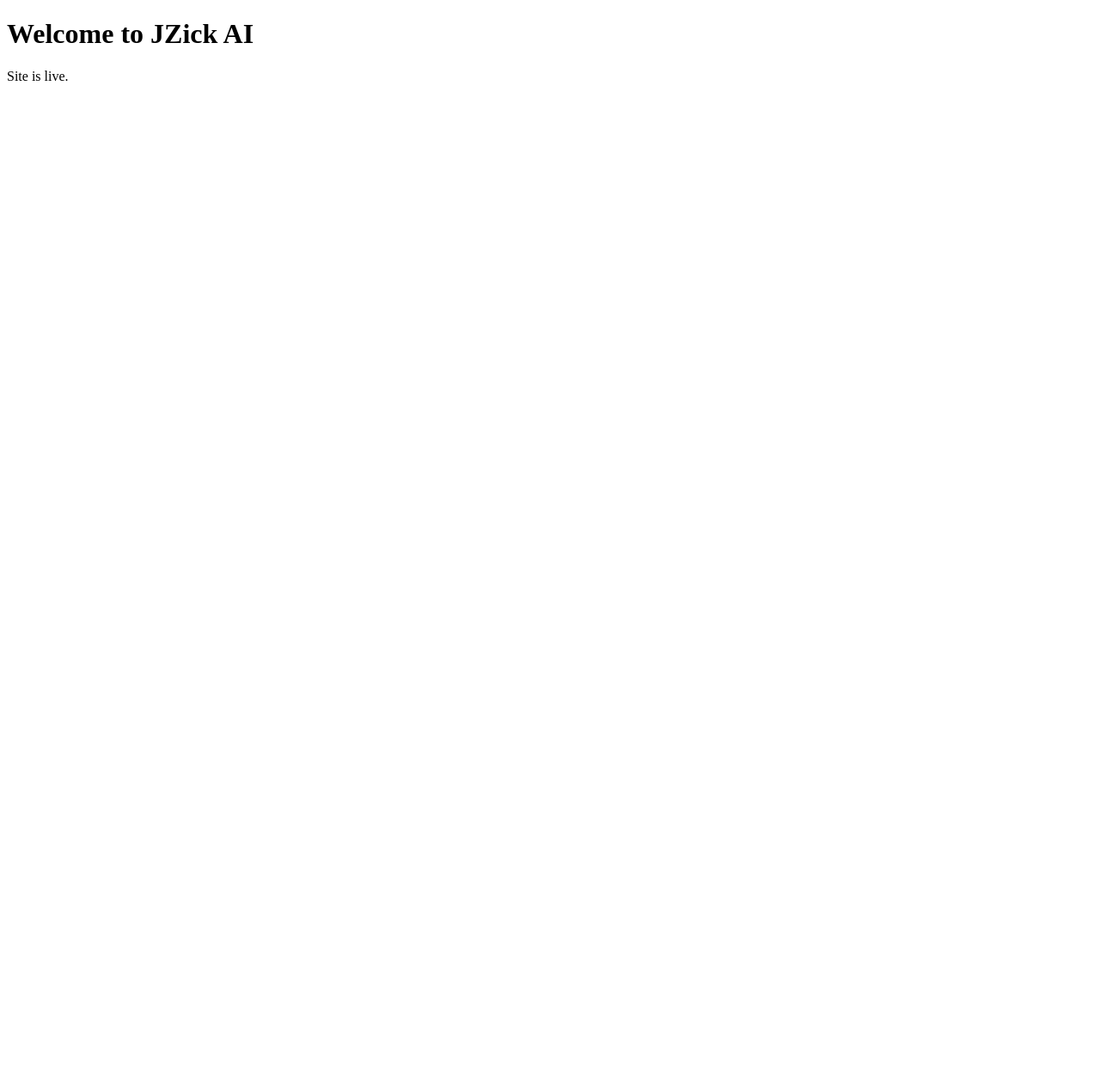
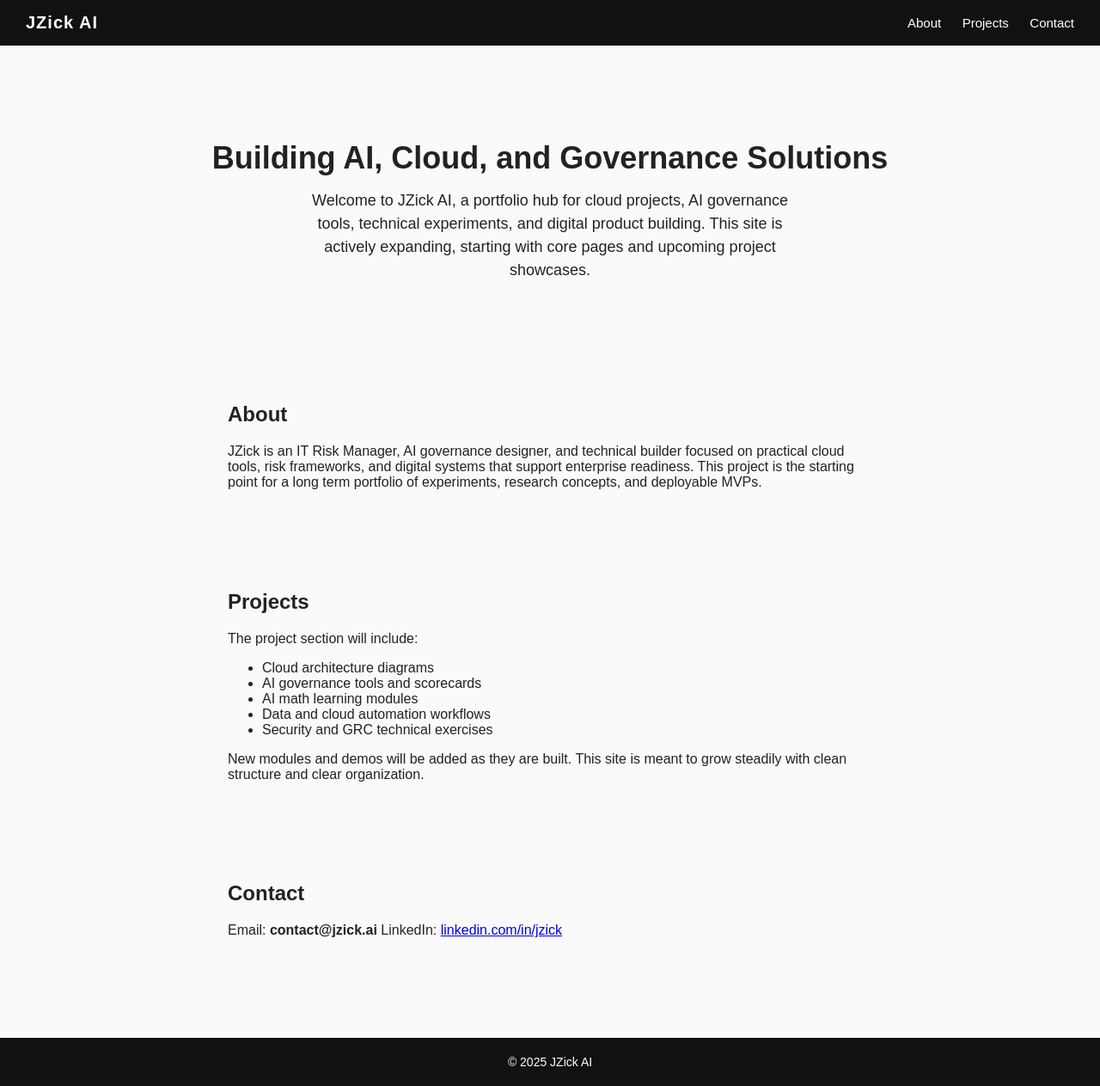
Before and after one commit to jzickai/jzickai.github.io, a plain HTML site: page index.html in a window 1280 px wide. Shown: the whole page at 86% size. Before the commit the page ends 800 px from the top, so only its background shows below. Drawn offline with Linux system fonts and the light colour scheme.

Commit message:
Update index.html

```diff
--- a/index.html
+++ b/index.html
@@ -1,11 +1,130 @@
 <!DOCTYPE html>
-<html>
+<html lang="en">
 <head>
   <meta charset="UTF-8">
   <title>JZick AI</title>
+  <meta name="viewport" content="width=device-width, initial-scale=1.0">
+  <style>
+    body {
+      margin: 0;
+      font-family: Arial, sans-serif;
+      background-color: #fafafa;
+      color: #222;
+    }
+
+    header {
+      background-color: #111;
+      padding: 15px 30px;
+      display: flex;
+      justify-content: space-between;
+      align-items: center;
+    }
+
+    header h1 {
+      margin: 0;
+      font-size: 20px;
+      color: white;
+      letter-spacing: 1px;
+    }
+
+    nav a {
+      color: white;
+      text-decoration: none;
+      margin-left: 20px;
+      font-size: 15px;
+    }
+
+    nav a:hover {
+      text-decoration: underline;
+    }
+
+    .hero {
+      text-align: center;
+      padding: 80px 20px;
+    }
+
+    .hero h2 {
+      font-size: 36px;
+      margin-bottom: 15px;
+    }
+
+    .hero p {
+      font-size: 18px;
+      max-width: 600px;
+      margin: 0 auto;
+      line-height: 1.5;
+    }
+
+    footer {
+      margin-top: 60px;
+      background-color: #111;
+      color: white;
+      text-align: center;
+      padding: 20px;
+      font-size: 14px;
+    }
+  </style>
 </head>
+
 <body>
-    <h1>Welcome to JZick AI</h1>
-    <p>Site is live.</p>
+
+  <header>
+    <h1>JZick AI</h1>
+    <nav>
+      <a href="#about">About</a>
+      <a href="#projects">Projects</a>
+      <a href="#contact">Contact</a>
+    </nav>
+  </header>
+
+  <section class="hero">
+    <h2>Building AI, Cloud, and Governance Solutions</h2>
+    <p>
+      Welcome to JZick AI, a portfolio hub for cloud projects, AI governance tools,
+      technical experiments, and digital product building. This site is actively expanding,
+      starting with core pages and upcoming project showcases.
+    </p>
+  </section>
+
+  <section id="about" style="padding: 40px 20px; max-width: 750px; margin: 0 auto;">
+    <h2>About</h2>
+    <p>
+      JZick is an IT Risk Manager, AI governance designer, and technical builder focused on
+      practical cloud tools, risk frameworks, and digital systems that support enterprise
+      readiness. This project is the starting point for a long term portfolio of experiments,
+      research concepts, and deployable MVPs.
+    </p>
+  </section>
+
+  <section id="projects" style="padding: 40px 20px; max-width: 750px; margin: 0 auto;">
+    <h2>Projects</h2>
+    <p>
+      The project section will include:
+    </p>
+    <ul>
+      <li>Cloud architecture diagrams</li>
+      <li>AI governance tools and scorecards</li>
+      <li>AI math learning modules</li>
+      <li>Data and cloud automation workflows</li>
+      <li>Security and GRC technical exercises</li>
+    </ul>
+    <p>
+      New modules and demos will be added as they are built. This site is meant to grow
+      steadily with clean structure and clear organization.
+    </p>
+  </section>
+
+  <section id="contact" style="padding: 40px 20px; max-width: 750px; margin: 0 auto;">
+    <h2>Contact</h2>
+    <p>
+      Email: <strong>contact@jzick.ai</strong>
+      LinkedIn: <a href="https://linkedin.com/in/jzick" target="_blank">linkedin.com/in/jzick</a>
+    </p>
+  </section>
+
+  <footer>
+    © 2025 JZick AI
+  </footer>
+
 </body>
 </html>
```
Lines whose indentation alone changed are shown as unchanged.
